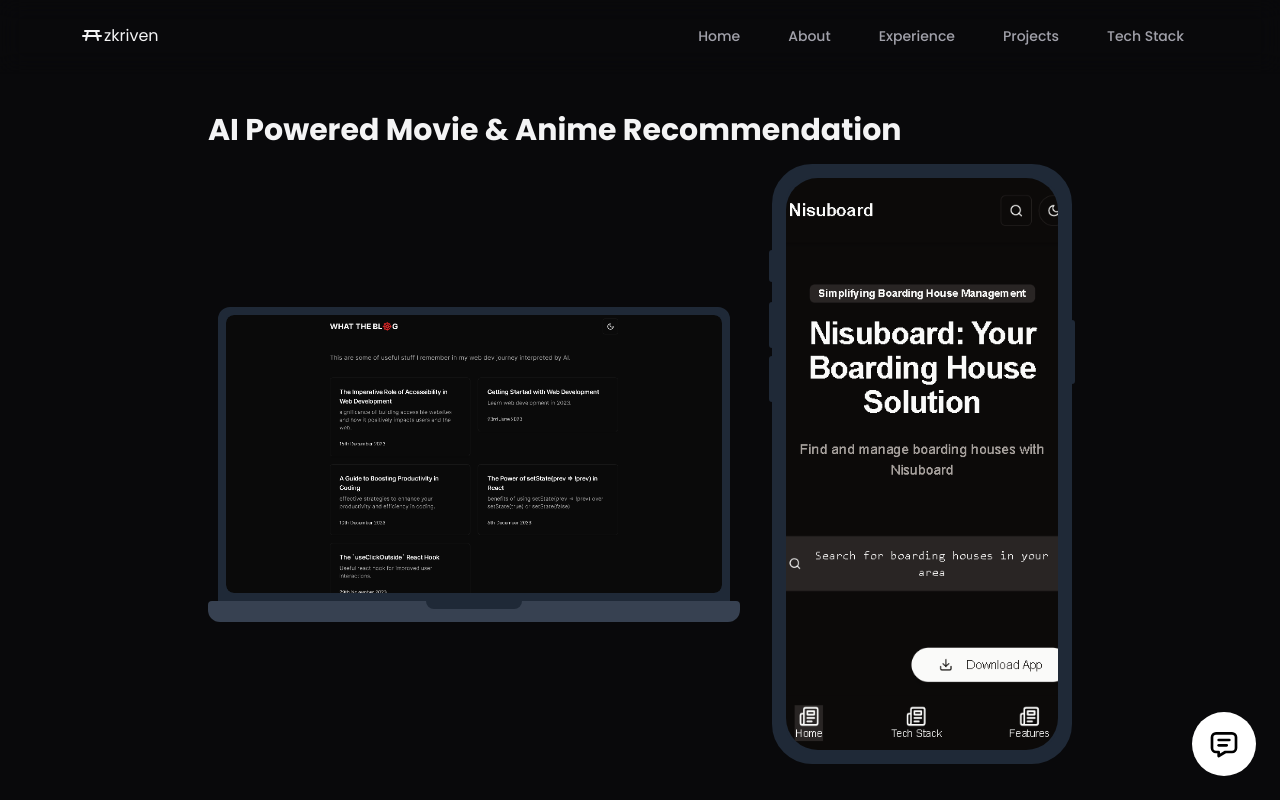
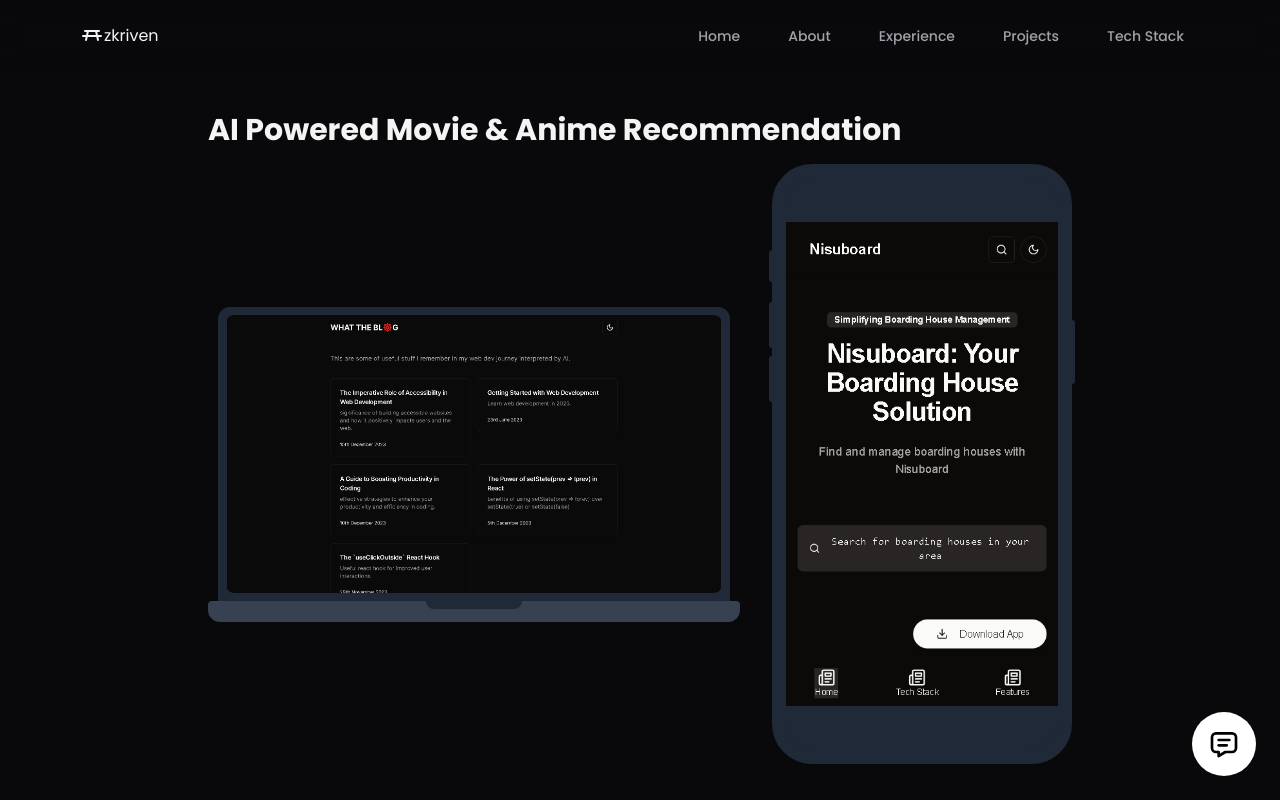
Before and after one commit to azkriven16/azkriven, a Next.js app: page /projects/ai-powered-movie-anime-recommendation in a window 1280 px wide. Shown: the top 800 px of the page. Built offline with nearby package versions, Linux system fonts and the light colour scheme.

Commit message:
chore: updated project 3 images

```diff
--- a/app/(pages)/projects/[id]/page.tsx
+++ b/app/(pages)/projects/[id]/page.tsx
@@ -32,7 +32,7 @@
                                 alt={`${project.title} Desktop View`}
                                 width={512}
                                 height={278}
-                                className="h-[156px] md:h-[278px] w-full rounded-lg object-cover"
+                                className="h-[156px] md:h-[278px] w-full rounded-lg object-contain"
                             />
                         </div>
                     </div>
@@ -53,7 +53,7 @@
                             alt={`${project.title} Mobile View`}
                             width={272}
                             height={572}
-                            className="w-[172px] h-[372px] md:w-[272px] md:h-[572px] object-cover"
+                            className="w-[172px] h-[372px] md:w-[272px] md:h-[572px] object-contain"
                         />
                     </div>
                 </div>
--- a/config/projects.ts
+++ b/config/projects.ts
@@ -25,7 +25,7 @@
         slug: "euger-portfolio",
         href: "https://azkriven.vercel.app/",
         img: "/screenshot-desktop.png",
-        img_mobile: "screenshot-mobile.png",
+        img_mobile: "/screenshot-mobile.png",
         source: "https://github.com/azkriven16/azkriven",
         category: "frontend",
         description:
```
